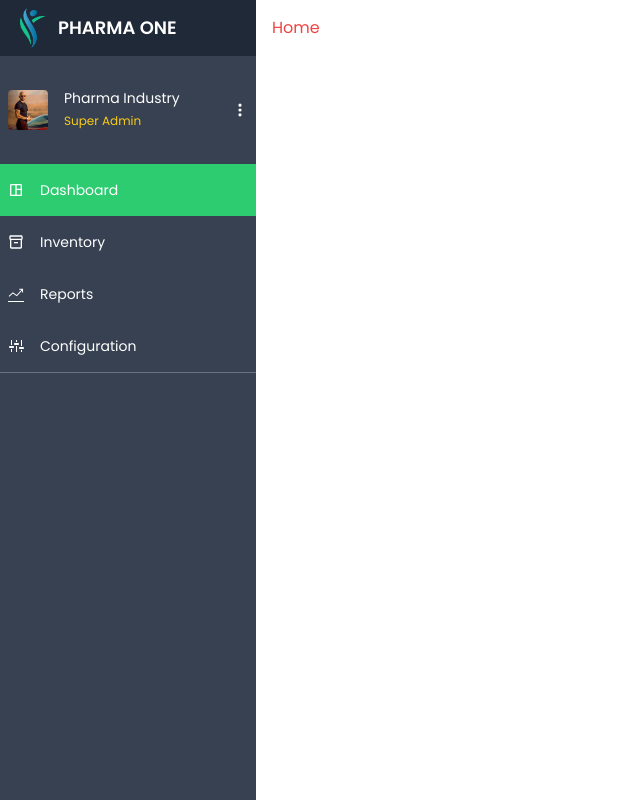
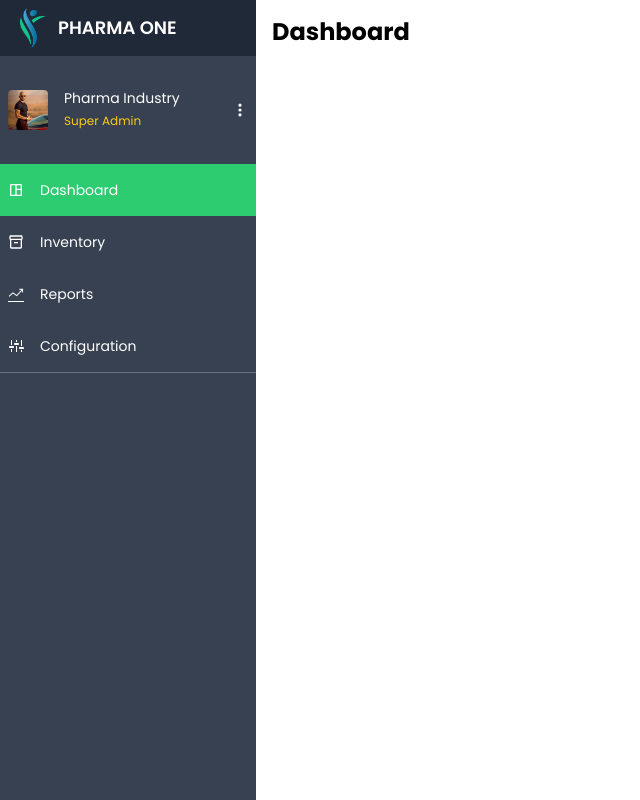
Before and after one commit to Fellah-wassim/mc-hack-imposters, a Next.js app: page / in a window 1280 px wide. Shown: the whole page, without its empty margins (0-640 px from the left). Built offline with nearby package versions, Linux system fonts and the light colour scheme; sample sign-in values are in the browser's storage.

Commit message:
added the header style

```diff
--- /dev/null
+++ b/src/components/Header.tsx
@@ -0,0 +1,11 @@
+import React from "react";
+
+type Props = {
+  title: string;
+};
+
+const Header: React.FC<Props> = ({ title }) => {
+  return <h1 className="font-bold text-2xl text-black">{title}</h1>;
+};
+
+export default Header;
--- a/src/pages/index.tsx
+++ b/src/pages/index.tsx
@@ -1,11 +1,12 @@
 import { NextPage } from "next";
 import { useRouter } from "next/router";
 import React, { useEffect } from "react";
+import Header from "../components/Header";
 
 const Home: NextPage = () => {
   return (
     <div className="text-red-500">
-      <p>Home</p>
+      <Header title="Dashboard" />
     </div>
   );
 };
```
